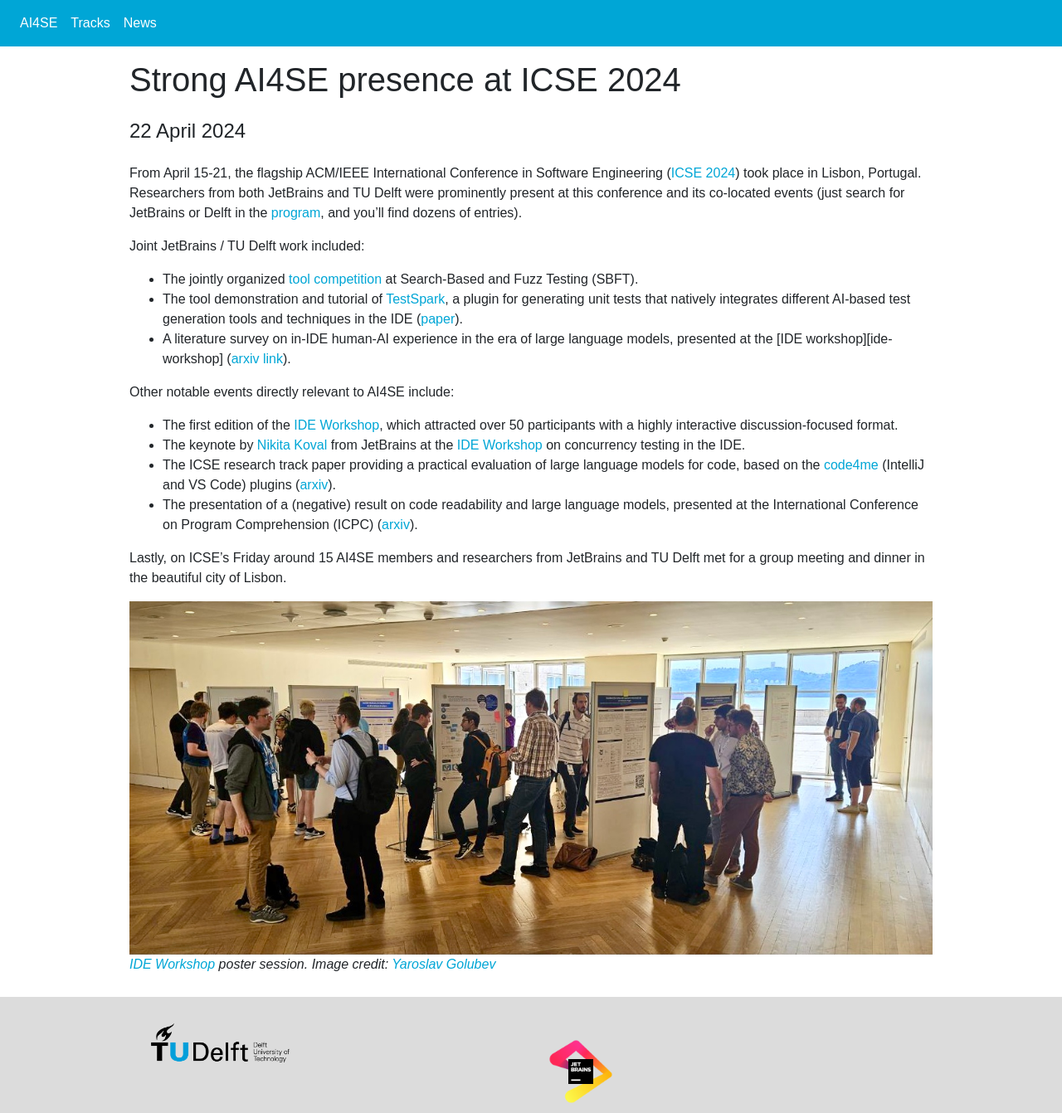
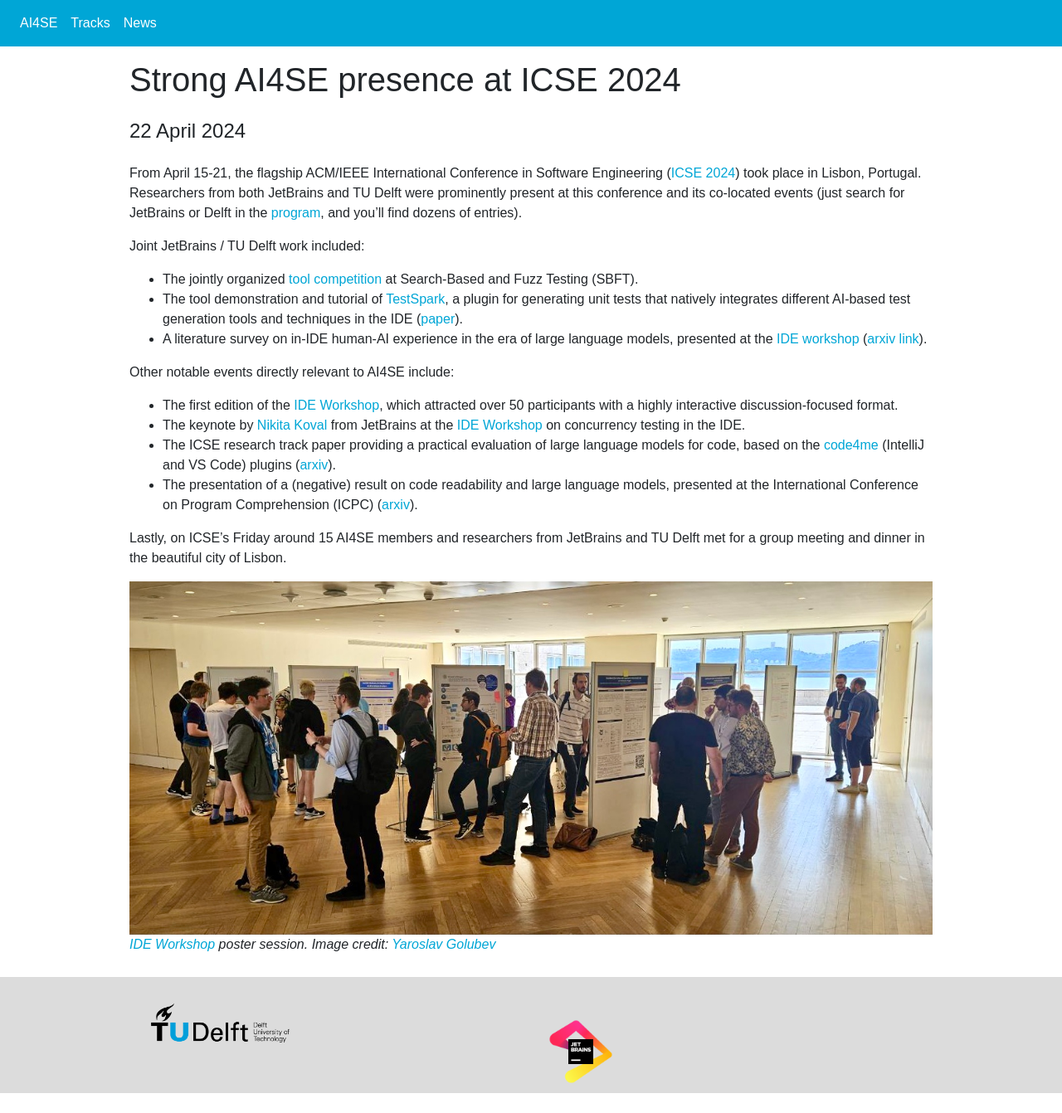
Before and after one commit to SERG-Delft/ai4se-website, a Jekyll site: the page built from _news/2022-04-22-ai4se-at-icse-24.md, in a window 1280 px wide. Shown: the whole page at 83% size. Built offline with Jekyll 4.4.1, drawn with Linux system fonts in a browser that asks for light colours; nearby versions of some CDN libraries; after the commit the page ends 1318 px from its top, so only the background shows below that.

Commit message:
polish news entries

```diff
--- a/_news/2022-04-22-ai4se-at-icse-24.md
+++ b/_news/2022-04-22-ai4se-at-icse-24.md
@@ -12,7 +12,7 @@ Joint JetBrains / TU Delft work included:
 
 - The jointly organized [tool competition][sbft] at Search-Based and Fuzz Testing (SBFT).
 - The tool demonstration and tutorial of [TestSpark], a plugin for generating unit tests that natively integrates different AI-based test generation tools and techniques in the IDE ([paper][testspark-paper]).
-- A literature survey on in-IDE human-AI experience in the era of large language models, presented at the [IDE workshop][ide-workshop] ([arxiv link][arxiv-in-ide]).
+- A literature survey on in-IDE human-AI experience in the era of large language models, presented at the [IDE workshop][ide workshop] ([arxiv link][arxiv-in-ide]).
 
 Other notable events directly relevant to AI4SE include:
 
```
